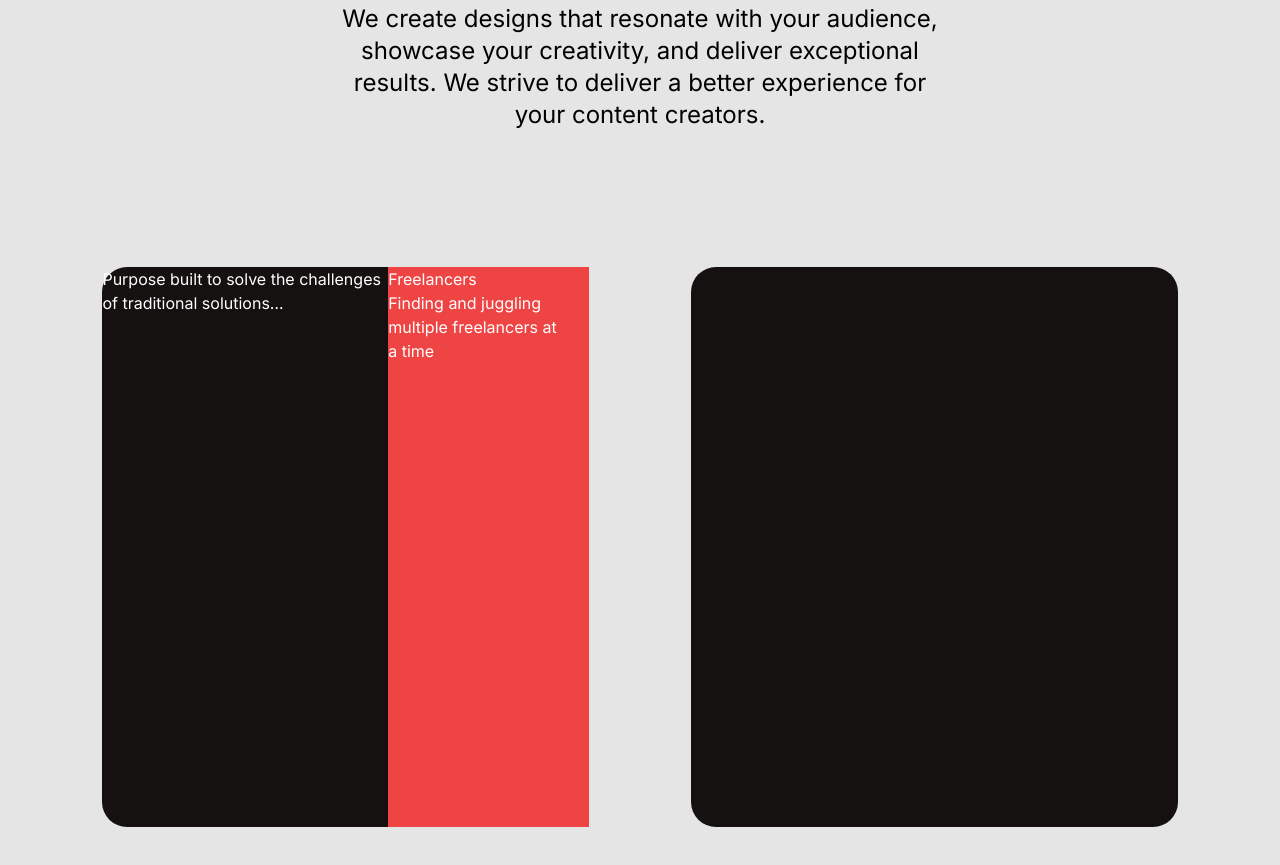
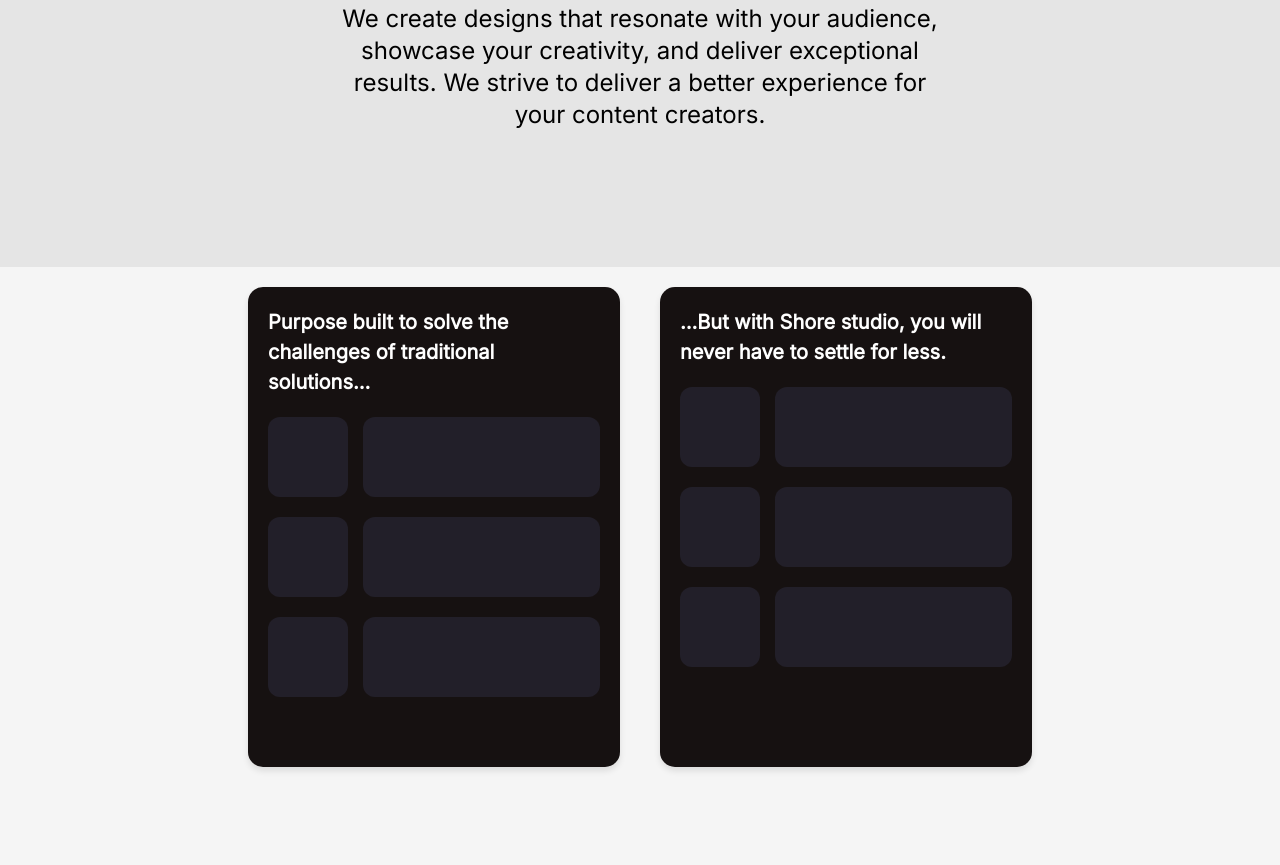
Before and after one commit to Balamiayush/bicte-first-sem, a plain HTML site: page index.html in a window 1280 px wide. Shown: the part 1333-2198 px from the top of the page. Drawn offline with nearby package versions, Linux system fonts and the light colour scheme; a script that the page names is missing.

Commit message:
added hero3

```diff
--- a/index.html
+++ b/index.html
@@ -145,24 +145,45 @@
       your content creators.
     </h1>
   </div>
-  <div class="hero3 w-full h-screen flex justify-evenly text-white">
-    <div class="1box w-[38%] flex rounded-[25px] h-[70%] bg-[#161111]">
-      <p>Purpose built to solve the challenges of traditional solutions…</p>
-      <div class="bg-red-500">
-        <div>
-          <div></div>
-          <div>
-            <p>
-              Freelancers <br />
-              Finding and juggling multiple freelancers at <br />
-              a time
-            </p>
-          </div>
+  <div class="hero3">
+    <div class="box" id="box1">
+      <h1>Purpose built to solve the challenges of traditional solutions…</h1>
+      <div class="content">
+        <div class="content-row">
+          <div class="icon"></div>
+          <div class="content-box"></div>
+        </div>
+        <div class="content-row">
+          <div class="icon"></div>
+          <div class="content-box"></div>
+        </div>
+        <div class="content-row">
+          <div class="icon"></div>
+          <div class="content-box"></div>
         </div>
       </div>
     </div>
-    <div class="1box w-[38%] rounded-[25px] h-[70%] bg-[#161111]"></div>
+
+    <div class="box" id="box2">
+      <h1>…But with Shore studio, you will never have to settle for less.</h1>
+      <div class="content">
+        <div class="content-row">
+          <div class="icon"></div>
+          <div class="content-box"></div>
+        </div>
+        <div class="content-row">
+          <div class="icon"></div>
+          <div class="content-box"></div>
+        </div>
+        <div class="content-row">
+          <div class="icon"></div>
+          <div class="content-box"></div>
+        </div>
+      </div>
+    </div>
   </div>
+
+ </div>
 </body>
 <script src="https://unpkg.com/lenis@1.1.18/dist/lenis.min.js"></script>
 <script src="script.js"></script>
--- a/style.css
+++ b/style.css
@@ -45,6 +45,62 @@ li:hover {
 .box1:hover{
 padding-right:100px;
 }
+
+.hero3 {
+  display: flex;
+  justify-content: center;
+  gap: 40px;
+  height: 100vh;
+  padding: 20px;
+  background-color: #f5f5f5;
+}
+
+.box {
+  width: 30%;
+  background-color: #161111;
+  border-radius: 15px;
+  padding: 20px;
+  box-shadow: 0 4px 6px rgba(0, 0, 0, 0.1);
+  color: white;
+  height: 60vh;
+}
+
+#box1 h1,
+#box2 h1 {
+  font-size: 20px;
+  font-weight: 600;
+  margin-bottom: 20px;
+}
+
+.content {
+  display: flex;
+  flex-direction: column;
+  gap: 20px;
+}
+
+.content-row {
+  display: flex;
+  align-items: center;
+  gap: 15px;
+
+}
+
+.icon {
+  width: 80px;
+  height: 80px;
+  background-color: #221F29;
+  border-radius: 12px;
+}
+
+.content-box {
+  flex: 1;
+  height: 80px;
+  background-color: #221F29;
+  border-radius: 12px;
+}
+
+
+
 
 @media (max-width: 600px) {
    .navbar {
```
